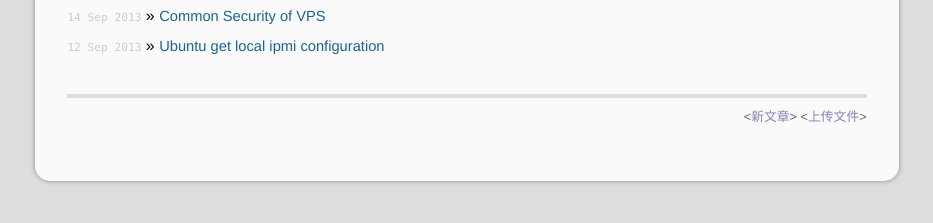
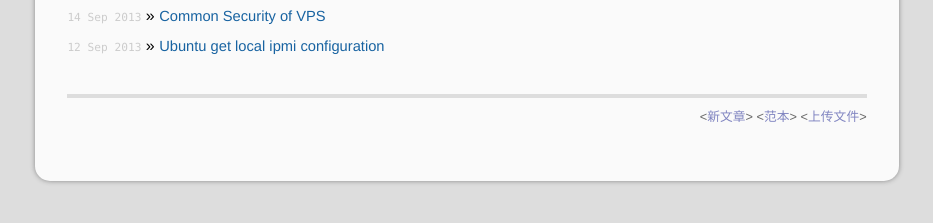
Before and after one commit to 692/blog, a Jekyll site: the page built from index.html, in a window 1280 px wide. Shown: the part 294-517 px from the top of the page, without its empty margins (173-1106 px from the left). Built offline with Jekyll 4.4.1, drawn with Linux system fonts in a browser that asks for light colours; Markdown is read by kramdown in place of the engine named in the settings.

Commit message:
Update default.html

```diff
--- a/_layouts/default.html
+++ b/_layouts/default.html
@@ -33,7 +33,7 @@
           <div class="footer">
             <div class="contact">
               <p>
-              <<a href="https://github.com/692/blog/new/gh-pages/_posts" target="_blank">新文章</a>> <<a href="https://github.com/692/wenjian/upload" target="_blank">上传文件</a>>
+              <<a href="https://github.com/692/blog/new/gh-pages/_posts" target="_blank">新文章</a>>  <<a href="https://raw.githubusercontent.com/692/blog/gh-pages/_posts/2015-2-8-Markdown%20%E8%8C%83%E6%9C%AC.markdown" target="_blank">范本</a>> <<a href="https://github.com/692/wenjian/upload" target="_blank">上传文件</a>>
               </p>
             </div>
           </div>
```
